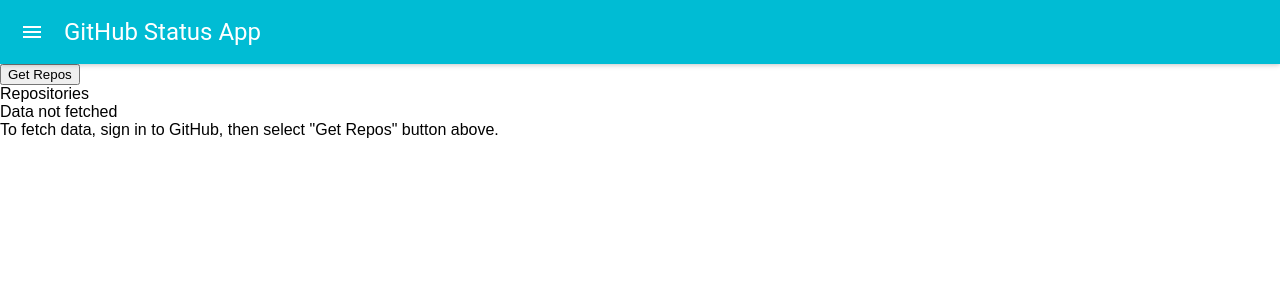
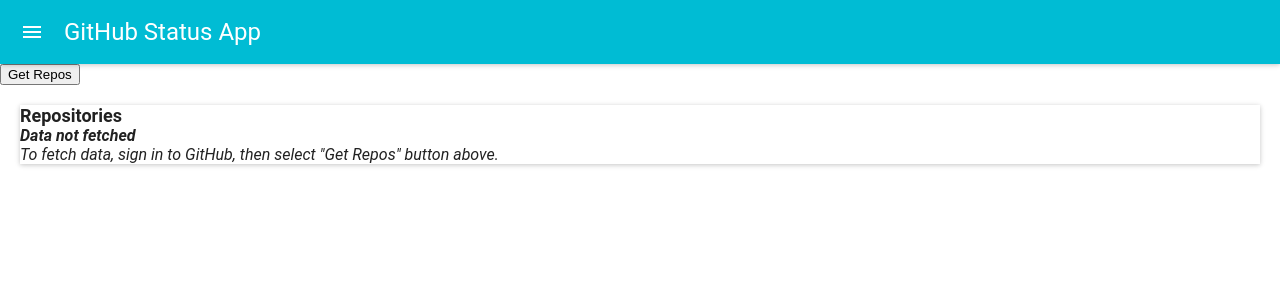
Before and after one commit to compumike08/github-status-desktop-app, a React (Create React App) app: page / in a window 1280 px wide. Shown: the top 300 px of the page. Built offline with nearby package versions, Linux system fonts and the light colour scheme; what octonode would draw is missing.

Commit message:
Modify repo related components to display material-ui List

```diff
--- a/src/components/repos/ReposList.js
+++ b/src/components/repos/ReposList.js
@@ -1,7 +1,14 @@
 import React, {PropTypes} from 'react';
+import {List} from 'material-ui/List';
+import Subheader from 'material-ui/Subheader';
+import Paper from 'material-ui/Paper';
 import ReposListRow from './ReposListRow';
 
 const ReposList = ({repos, onSelect}) => {
+    const paperStyle = {
+        margin: 20
+    };
+
     let reposListRowElement = (
         <div className="panel-body">
             <div>
@@ -15,22 +22,20 @@
 
     if (repos !== null) {
         reposListRowElement = (
-            <div className="panel-body">
-                <span className="bold">Select a repository:</span>
-                <div className="list-group">
-                    {repos.map(repo =>
-                        <ReposListRow key={repo.id} repo={repo} onSelect={onSelect}/>
-                    )}
-                </div>
-            </div>
+            <List>
+                <Subheader>Select a repository:</Subheader>
+                {repos.map(repo =>
+                    <ReposListRow key={repo.id} repo={repo} onSelect={onSelect}/>
+                )}
+            </List>
         );
     }
 
     return (
-        <div className="panel panel-default">
-            <div className="panel-heading">Repositories</div>
+        <Paper style={paperStyle} rounded={false}>
+            <div className="paper-heading bold">Repositories</div>
             {reposListRowElement}
-        </div >
+        </Paper>
     );
 };
 
--- a/src/components/repos/ReposListRow.js
+++ b/src/components/repos/ReposListRow.js
@@ -1,8 +1,13 @@
 import React, {PropTypes} from 'react';
+import {ListItem} from 'material-ui/List';
 
 const ReposListRow = ({repo, onSelect}) => {
     return (
-        <button type="button" className="list-group-item" value={repo.id} onClick={onSelect}>{repo.name}</button>
+        <ListItem
+            primaryText={repo.name}
+            value={repo.id}
+            onClick={onSelect}
+        />
     );
 };
 
--- a/src/index.css
+++ b/src/index.css
@@ -3,3 +3,20 @@
   padding: 0;
   font-family: sans-serif;
 }
+
+.paper-heading {
+  font-size: 18px;
+}
+
+/* Utility Classes */
+.bold {
+ font-weight: bold;
+}
+
+.italic {
+  font-style: italic;
+}
+
+.normal {
+  font-weight: normal;
+}
```
